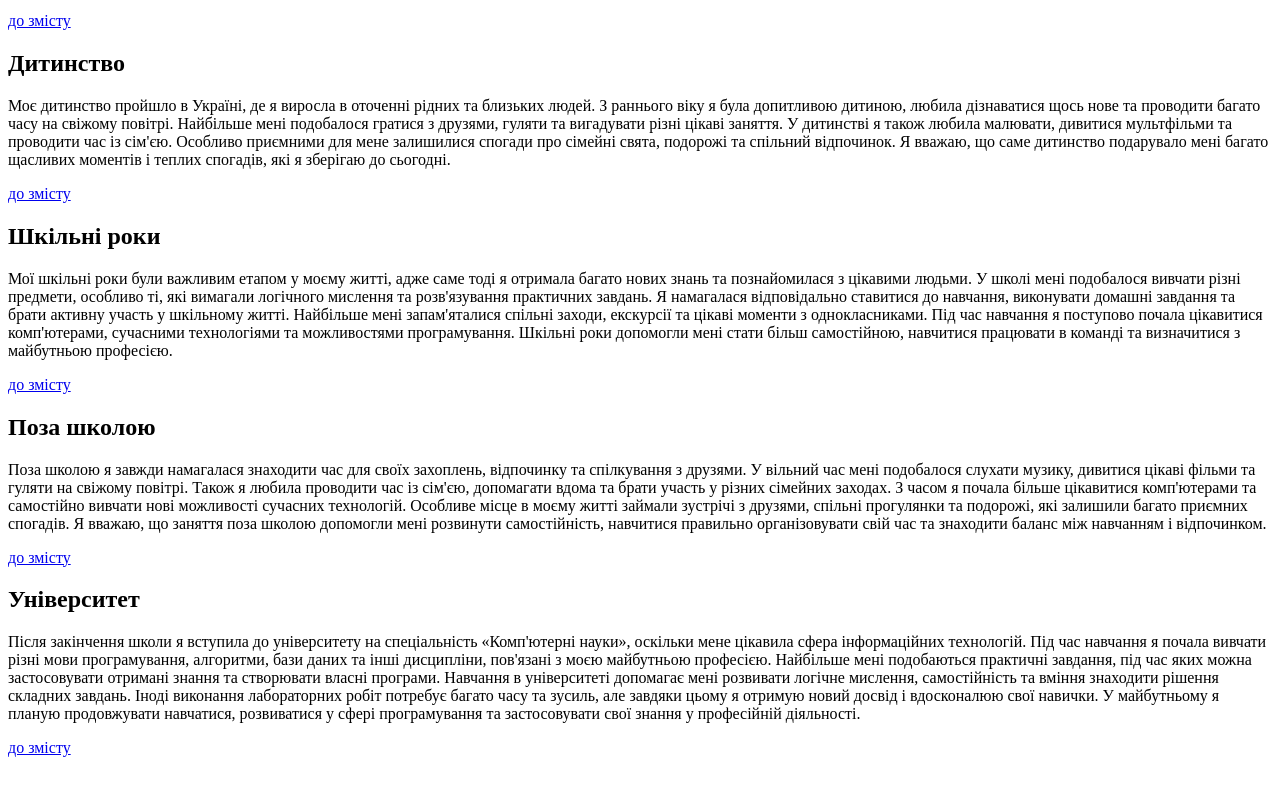
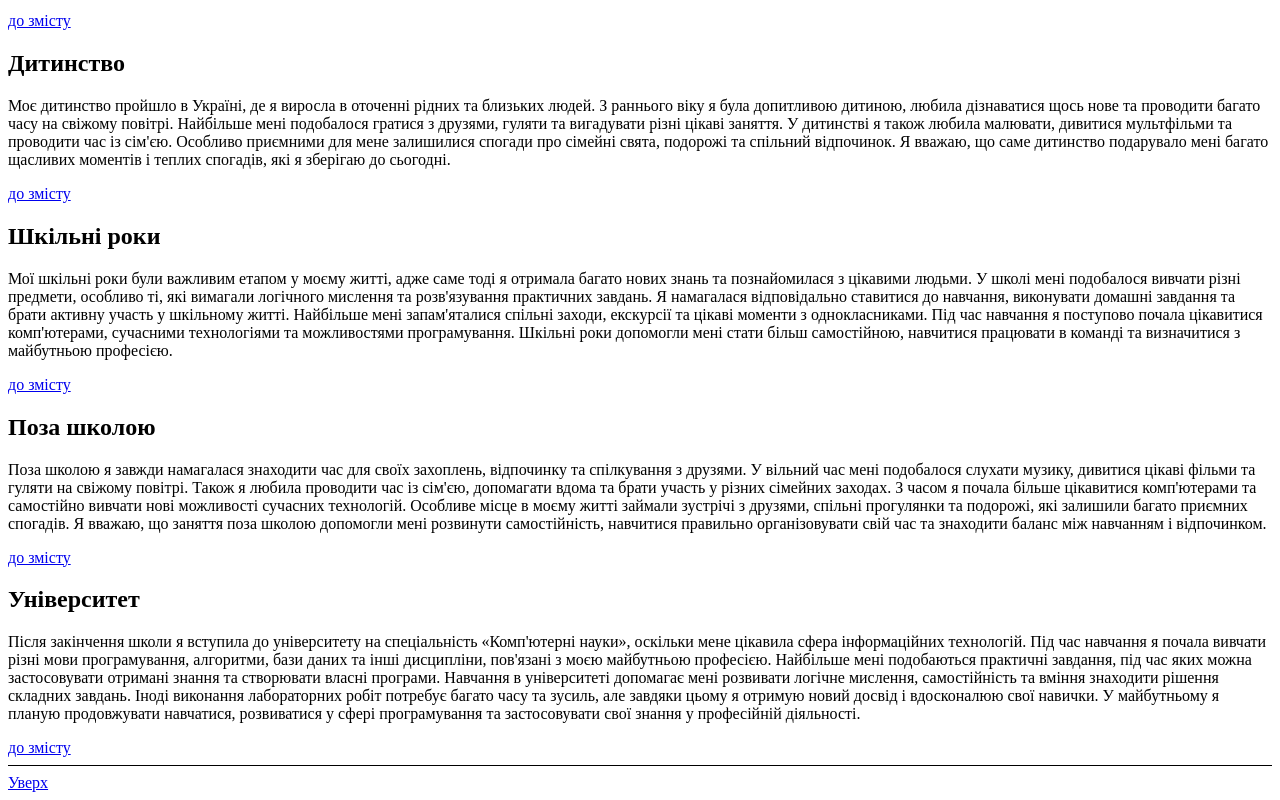
Before and after one commit to viktoriiakushniruk24-coder/WebProgramming, a plain HTML site: page Lab1/biography.html in a window 1280 px wide. Shown: the part 454-1254 px from the top of the page. Before the commit the page ends 1219 px from the top, so only its background shows below. Drawn offline with Linux system fonts and the light colour scheme.

Commit message:
Update biography.html

```diff
--- a/Lab1/biography.html
+++ b/Lab1/biography.html
@@ -6,7 +6,7 @@
     <title>Автобіографія</title>
 </head>
 <body>
-    <h1 id="top">Автобіографія Кушнірук Вікторії </h1>
+    <h1 id="top">Автобіографія Кушнірук Вікторії</h1>
 
     <a href="index.html">Назад на головну</a>
 
@@ -20,7 +20,6 @@
 
     <article>
         <h2 id="basic">Базова інформація</h2>
-
         <p>
             Мене звати Вікторія, я народилася та виросла в Україні.
             Зараз я навчаюся в університеті за спеціальністю
@@ -35,13 +34,11 @@
             У майбутньому я хочу отримати більше практичного
             досвіду та знайти цікаву роботу за спеціальністю.
         </p>
-
         <a href="#contents">до змісту</a>
     </article>
 
     <article>
         <h2 id="childhood">Дитинство</h2>
-
         <p>
             Моє дитинство пройшло в Україні, де я виросла
             в оточенні рідних та близьких людей.
@@ -58,13 +55,11 @@
             багато щасливих моментів і теплих спогадів,
             які я зберігаю до сьогодні.
         </p>
-
         <a href="#contents">до змісту</a>
     </article>
 
     <article>
         <h2 id="school">Шкільні роки</h2>
-
         <p>
             Мої шкільні роки були важливим етапом у моєму житті,
             адже саме тоді я отримала багато нових знань
@@ -84,13 +79,11 @@
             самостійною, навчитися працювати в команді
             та визначитися з майбутньою професією.
         </p>
-
         <a href="#contents">до змісту</a>
     </article>
 
     <article>
         <h2 id="outside">Поза школою</h2>
-
         <p>
             Поза школою я завжди намагалася знаходити час
             для своїх захоплень, відпочинку та спілкування
@@ -111,13 +104,11 @@
             правильно організовувати свій час
             та знаходити баланс між навчанням і відпочинком.
         </p>
-
         <a href="#contents">до змісту</a>
     </article>
 
     <article>
         <h2 id="university">Університет</h2>
-
         <p>
             Після закінчення школи я вступила до університету
             на спеціальність «Комп'ютерні науки», оскільки
@@ -138,9 +129,12 @@
             розвиватися у сфері програмування та застосовувати
             свої знання у професійній діяльності.
         </p>
-
         <a href="#contents">до змісту</a>
     </article>
 
+    <hr style="border: 0; border-top: 1px solid black;">
+
+    <a href="#top">Уверх</a>
+
 </body>
 </html>
```
Lines whose indentation alone changed are shown as unchanged.
